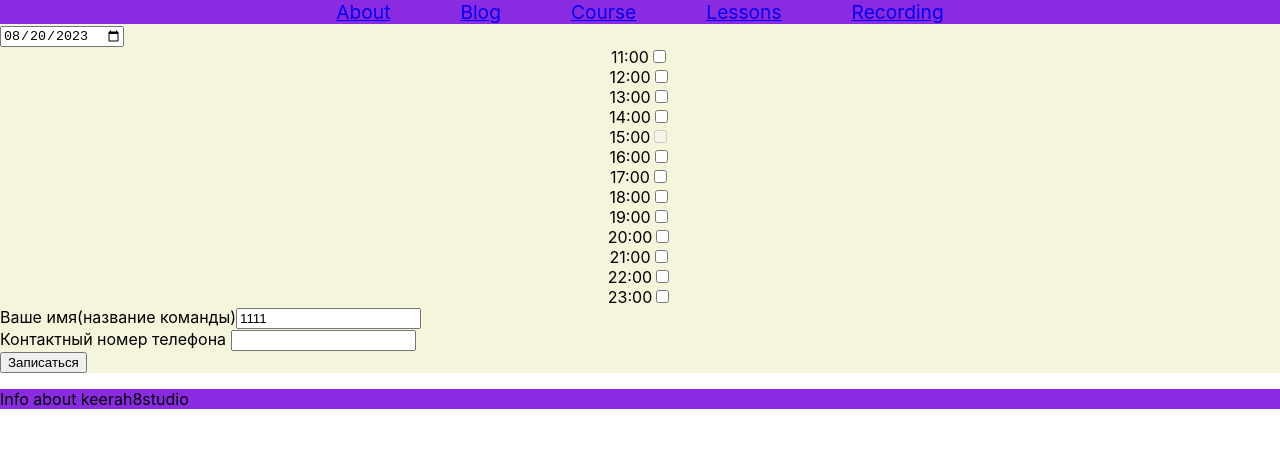
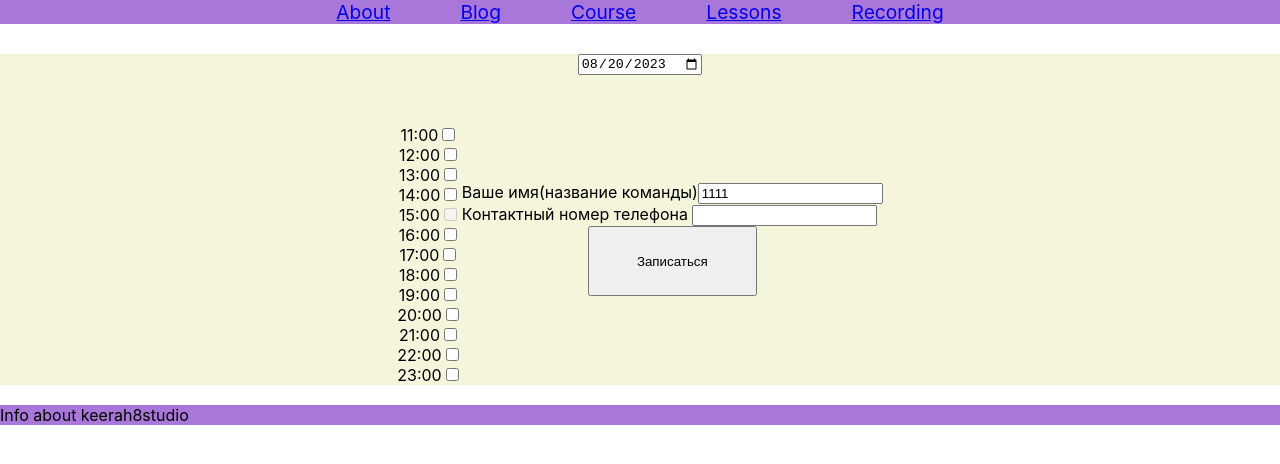
Before and after one commit to omgsmiledeath/social_vocal_site, a React (Create React App) app: page /recording in a window 1280 px wide. Shown: the top 464 px of the page. Built offline with nearby package versions, Linux system fonts and the light colour scheme.

Commit message:
some css modules in Recording

```diff
--- a/src/App.css
+++ b/src/App.css
@@ -3,12 +3,12 @@
     grid-template-columns: 100%;
     grid-template-rows: 100px 70% 15%;
     gap: 20px;
-    background-color: blueviolet;
+
 }
 
 .header {
     grid-row: 1;
-    background-color: blueviolet;
+    background-color: rgb(169, 118, 218);
 }
 
 .header div {
@@ -27,7 +27,7 @@
 
 .footer {
     grid-row: 3;
-    background-color: blueviolet;
+    background-color: rgb(169, 118, 218);
 }
 
 .main {
--- a/src/Components/Main/Recording/ConfirmForm/ConfirmForm.jsx
+++ b/src/Components/Main/Recording/ConfirmForm/ConfirmForm.jsx
@@ -1,4 +1,5 @@
 import React from "react";
+import css from "./ConfirmForm.module.css";
 const ConfirmForm = (props) => {
 
     let onButtonClick = () => {
@@ -8,7 +9,7 @@ const ConfirmForm = (props) => {
     let onPhoneChange =(e) => props.changePhone(e.target.value);
     let statuses = props.newEntry.statusText.map((item) => <li>{item.text}</li>)
     return (
-        <div>
+        <div className={css['form_wrapp']}>
             <div>
                 <span>Ваше имя(название команды)</span><input onChange={onOwnerChange} value={props.newEntry.owner}/>
             </div>
--- /dev/null
+++ b/src/Components/Main/Recording/ConfirmForm/ConfirmForm.module.css
@@ -0,0 +1,11 @@
+.form_wrapp {
+    display: flex;
+    justify-content: center;
+    flex-direction: column;
+}
+
+.form_wrapp button {
+    margin-left: 30%;
+    margin-right: 30%;
+    height: 70px;
+}
--- a/src/Components/Main/Recording/Recording.jsx
+++ b/src/Components/Main/Recording/Recording.jsx
@@ -1,13 +1,13 @@
 import React from "react";
 import DayViewContainer from "./DayView/DayViewContainer";
 import ConfirmFormContainer from "./ConfirmForm/ConfirmFormContaioner";
-
+import css from "./Recording.module.css";
 const getDate = (date) => {
   let year = String(date.getFullYear());
-    let month = String(date.getMonth()+1);
-    if(month.length ===1) month = `0${month}`;
+  let month = String(date.getMonth() + 1);
+  if (month.length === 1) month = `0${month}`;
   let day = String(date.getDate());
-    if(day.length ===1) day = `0${day}`;
+  if (day.length === 1) day = `0${day}`;
   return `${year}-${month}-${day}`;
 }
 
@@ -16,11 +16,13 @@ const Recording = (props) => {
   let onButtonClick = (e) => props.changeDay(new Date(e.target.value));
   return (
     <div>
-            <div>
-                <input type="date" onChange={onButtonClick} value={getDate(props.date)}/>
+      <div className={css.recording_wrap}>
+      <input type="date" onChange={onButtonClick} value={getDate(props.date)} />
       </div>
+      <div className={css.recording_wrap_main}>
       <DayViewContainer />
       <ConfirmFormContainer />
+      </div>
     </div>
   );
 }
--- a/src/Components/Main/Recording/Recording.module.css
+++ b/src/Components/Main/Recording/Recording.module.css
@@ -0,0 +1,15 @@
+.recording_wrap input {
+    display: flex;
+    justify-content: center;
+    margin-left: auto;
+    margin-right: auto;
+    margin-top: 30px;
+    margin-bottom: 50px;
+}
+
+.recording_wrap_main {
+    display: flex;
+    flex-direction:row;
+    justify-content: center;
+    margin: 20px;
+}
```
Lines whose indentation alone changed are shown as unchanged.
